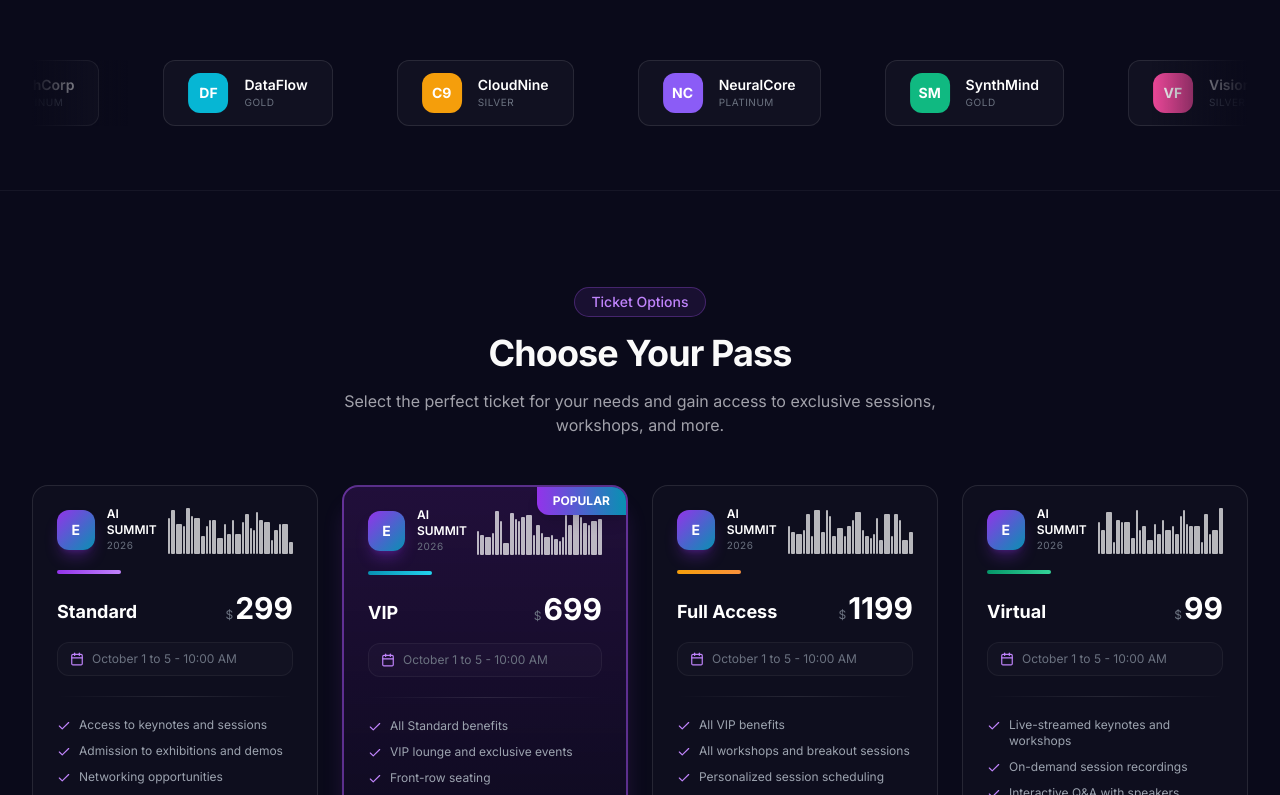
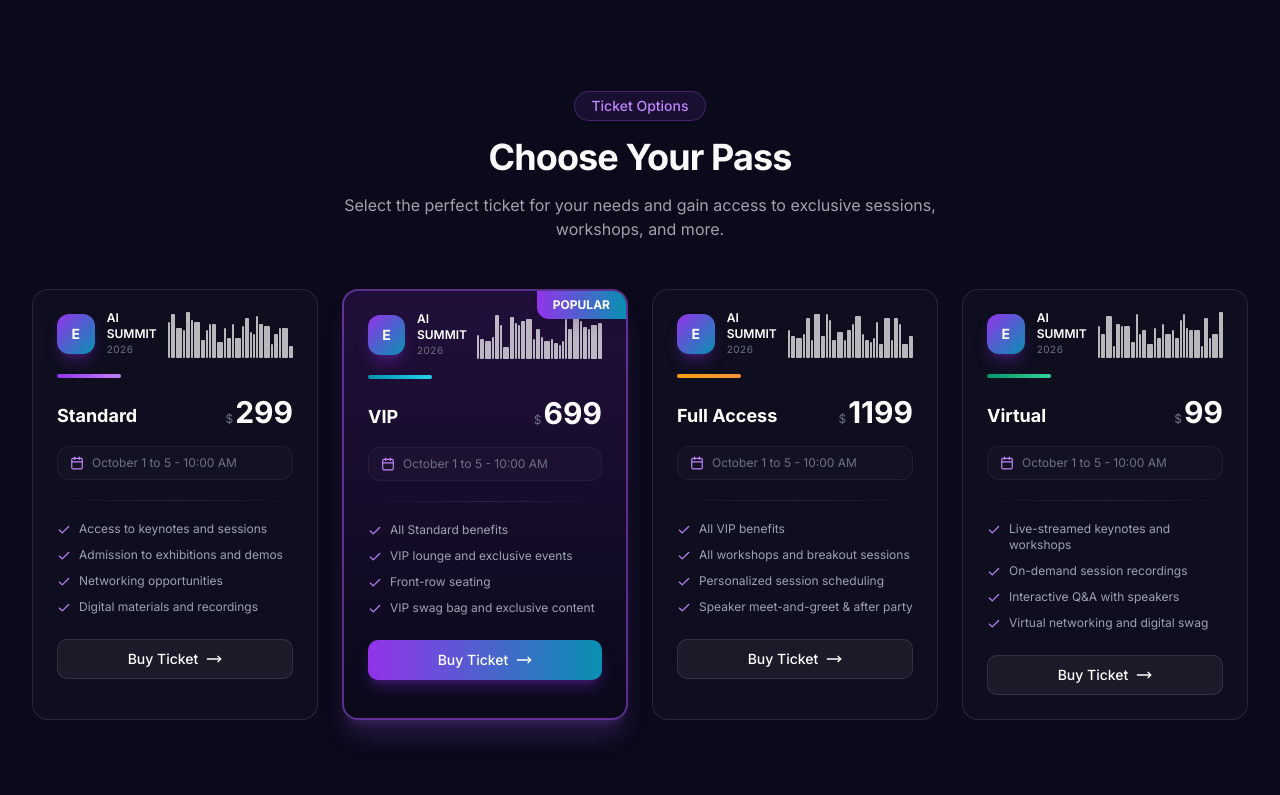
Before and after one commit to kktejas07/events, a Next.js app: page / in a window 1280 px wide. Shown: the part 4342-5137 px from the top of the page. Built offline with nearby package versions, Linux system fonts and the light colour scheme; no server answers; the database is empty.

Commit message:
fix: remove duplicate sponsor marquee section, keep only grid

```diff
--- a/src/app/(public)/_HomePageClient.tsx
+++ b/src/app/(public)/_HomePageClient.tsx
@@ -880,40 +880,6 @@ export default function HomePageClient({
         </div>
       </motion.section>
 
-      <section className="border-y border-white/5 bg-[#0a0a1a] py-16">
-        <div className="container">
-          <motion.div
-            className="relative overflow-hidden"
-            initial={{ opacity: 0 }}
-            whileInView={{ opacity: 1 }}
-            viewport={{ once: true }}
-            transition={{ duration: 0.6 }}
-          >
-            <div className="pointer-events-none absolute inset-y-0 left-0 z-10 w-24 bg-gradient-to-r from-[#0a0a1a] to-transparent" />
-            <div className="pointer-events-none absolute inset-y-0 right-0 z-10 w-24 bg-gradient-to-l from-[#0a0a1a] to-transparent" />
-            <div className="animate-marquee flex gap-16 hover:[animation-play-state:paused]">
-              {[...displaySponsors, ...displaySponsors].map((sp, i) => (
-                <div
-                  key={i}
-                  className="flex shrink-0 items-center gap-4 rounded-xl border border-white/10 bg-white/[0.03] px-6 py-3 transition-all duration-300 hover:border-purple-500/30 hover:bg-white/[0.06]"
-                >
-                  <div
-                    className="flex h-10 w-10 items-center justify-center rounded-lg text-sm font-bold text-white"
-                    style={{ background: sp.color }}
-                  >
-                    {sp.initials}
-                  </div>
-                  <div>
-                    <p className="text-sm font-semibold text-white">{sp.name}</p>
-                    <p className="text-[10px] uppercase tracking-wider text-gray-500">{sp.tier}</p>
-                  </div>
-                </div>
-              ))}
-            </div>
-          </motion.div>
-        </div>
-      </section>
-
       <motion.section id="tickets" className="bg-[#0a0a1a] py-24" {...fadeInUp}>
         <div className="container">
           <motion.div
```
